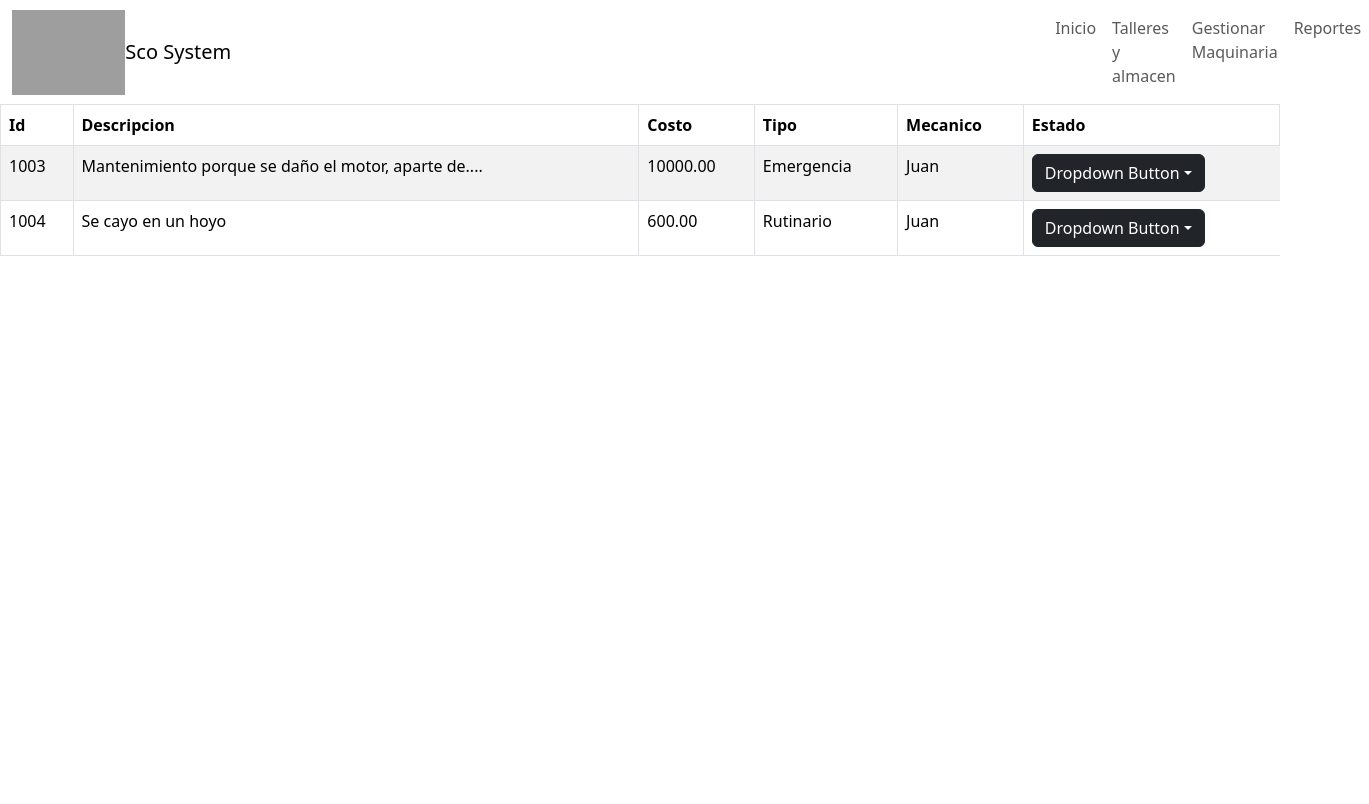
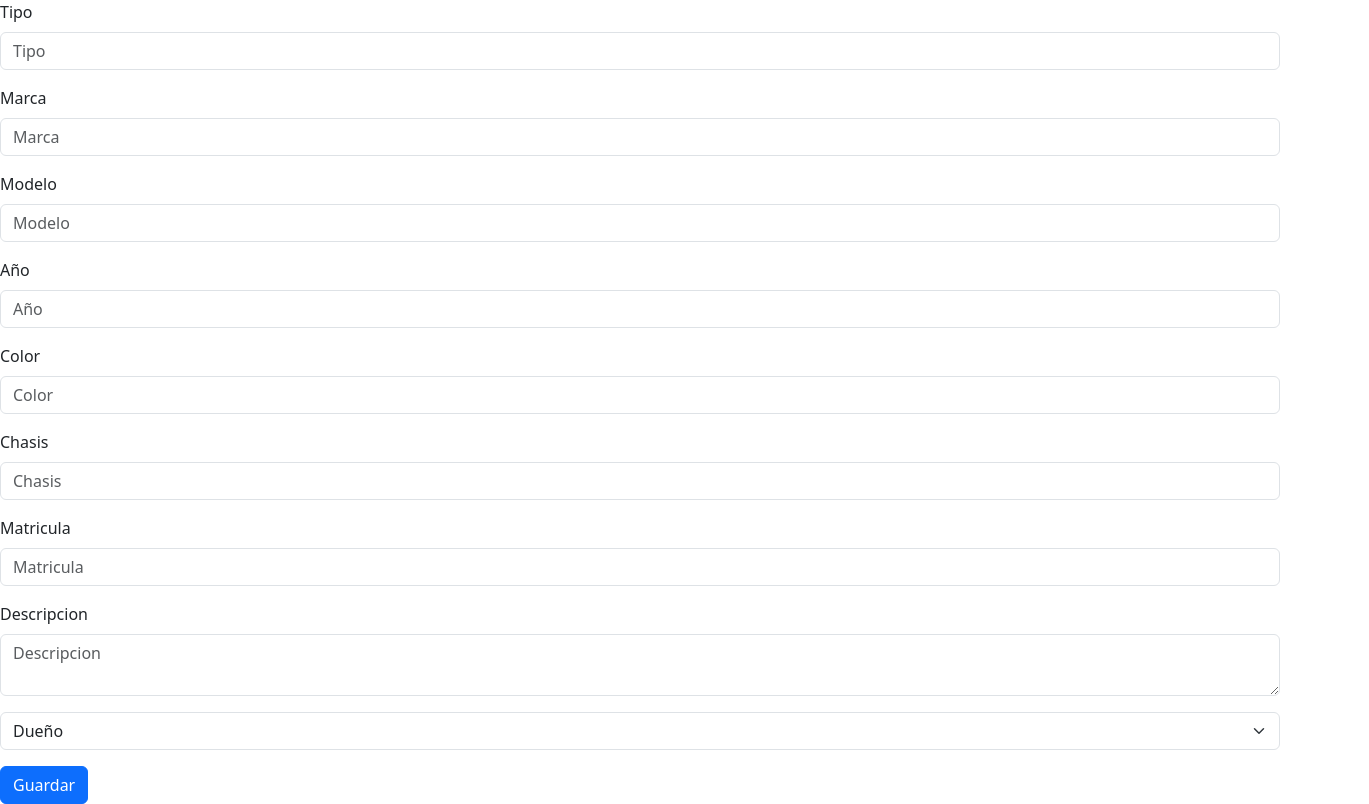
Before and after one commit to AmaurysBaezM/MantenimientoVehiculo, a React (Create React App) app: page / in a window 1280 px wide. Shown: the whole page, 1369 px wide, since content can reach past the window. Built offline with nearby package versions, Linux system fonts and the light colour scheme; grey boxes are pictures that could not be loaded.

Commit message:
FormularioVehiculo
Se creo el compomente con el formulario para poder ingresar vehiculos

```diff
--- a/src/App.jsx
+++ b/src/App.jsx
@@ -4,18 +4,19 @@ import Login from './Components/login';
 import Menu from './Components/menu';
 import { BrowserRouter as Router, Route, Link, Routes } from 'react-router-dom';
 import { Component } from 'react';
-import { Navbar } from 'react-bootstrap';
+import { Form, Navbar } from 'react-bootstrap';
 import Mantenimiento from './Components/Mantenimiento';
 import Mecanico from './Components/Mecanico';
 import NavScrollExample from './Components/navbarC';
 import TablaMantenimiento from './Components/TablaMantenimiento';
+import FormularioVehiculo from './Components/FormularioVehiculo';
 
 function App()  {
   return (
    <>
-<NavScrollExample/>
-<TablaMantenimiento/>
-
+{/* <NavScrollExample/>
+<TablaMantenimiento/> */}
+<FormularioVehiculo/>
 {/* ---------------------- */}
    {/* <NavScrollExample/> */}
    {/* <Login/> */}
--- /dev/null
+++ b/src/Components/FormularioVehiculo.jsx
@@ -0,0 +1,65 @@
+import Form from 'react-bootstrap/Form';
+import Button from 'react-bootstrap/Button';
+
+function FormularioVehiculo() {
+  return (
+    <>
+      <Form>
+        <Form.Group className="mb-3">
+            <Form.Label>Tipo</Form.Label>
+            <Form.Control type="Text" placeholder="Tipo" />
+        </Form.Group>
+
+        <Form.Group className="mb-3" >
+            <Form.Label>Marca</Form.Label>
+            <Form.Control type="Text" placeholder="Marca" />
+        </Form.Group>
+
+        <Form.Group className="mb-3" >
+            <Form.Label>Modelo</Form.Label>
+            <Form.Control type="Text" placeholder="Modelo" />
+        </Form.Group>
+
+        <Form.Group className="mb-3" >
+            <Form.Label>Año</Form.Label>
+            <Form.Control type="Text" placeholder="Año" />
+        </Form.Group>
+
+        <Form.Group className="mb-3" >
+            <Form.Label>Color</Form.Label>
+            <Form.Control type="Text" placeholder="Color" />
+        </Form.Group>
+
+        <Form.Group className="mb-3" >
+            <Form.Label>Chasis</Form.Label>
+            <Form.Control type="Text" placeholder="Chasis" />
+        </Form.Group>
+
+        <Form.Group className="mb-3" >
+            <Form.Label>Matricula</Form.Label>
+            <Form.Control type="Text" placeholder="Matricula" />
+        </Form.Group>
+
+        <Form.Group className="mb-3" >
+            <Form.Label>Descripcion</Form.Label>
+            <Form.Control as="textarea" placeholder="Descripcion" />
+        </Form.Group>
+
+        <Form.Group className='mb-3' controlId="exampleForm.ControlTextarea1">
+            <Form.Select aria-label="Default select example">
+                <option>Dueño</option>
+                <option value="1">Braulio</option>
+                <option value="2">Manuel</option>
+                <option value="3">Jocias</option>
+            </Form.Select>
+        </Form.Group>
+
+      <Button variant="primary" type="submit">
+        Guardar
+      </Button>
+    </Form>
+    </>
+  );
+}
+
+export default FormularioVehiculo;
--- a/src/Components/TablaMantenimiento.jsx
+++ b/src/Components/TablaMantenimiento.jsx
@@ -34,7 +34,7 @@ function TablaMantenimiento() {
                 <Dropdown.Item href="#/action-3">Cancelado</Dropdown.Item>
                 <Dropdown.Item href="#/action-3">En espera</Dropdown.Item>
             </Dropdown.Menu>
-            </Dropdown>
+        </Dropdown>
         </tr>
         <tr>
           <td>1004</td>
```
